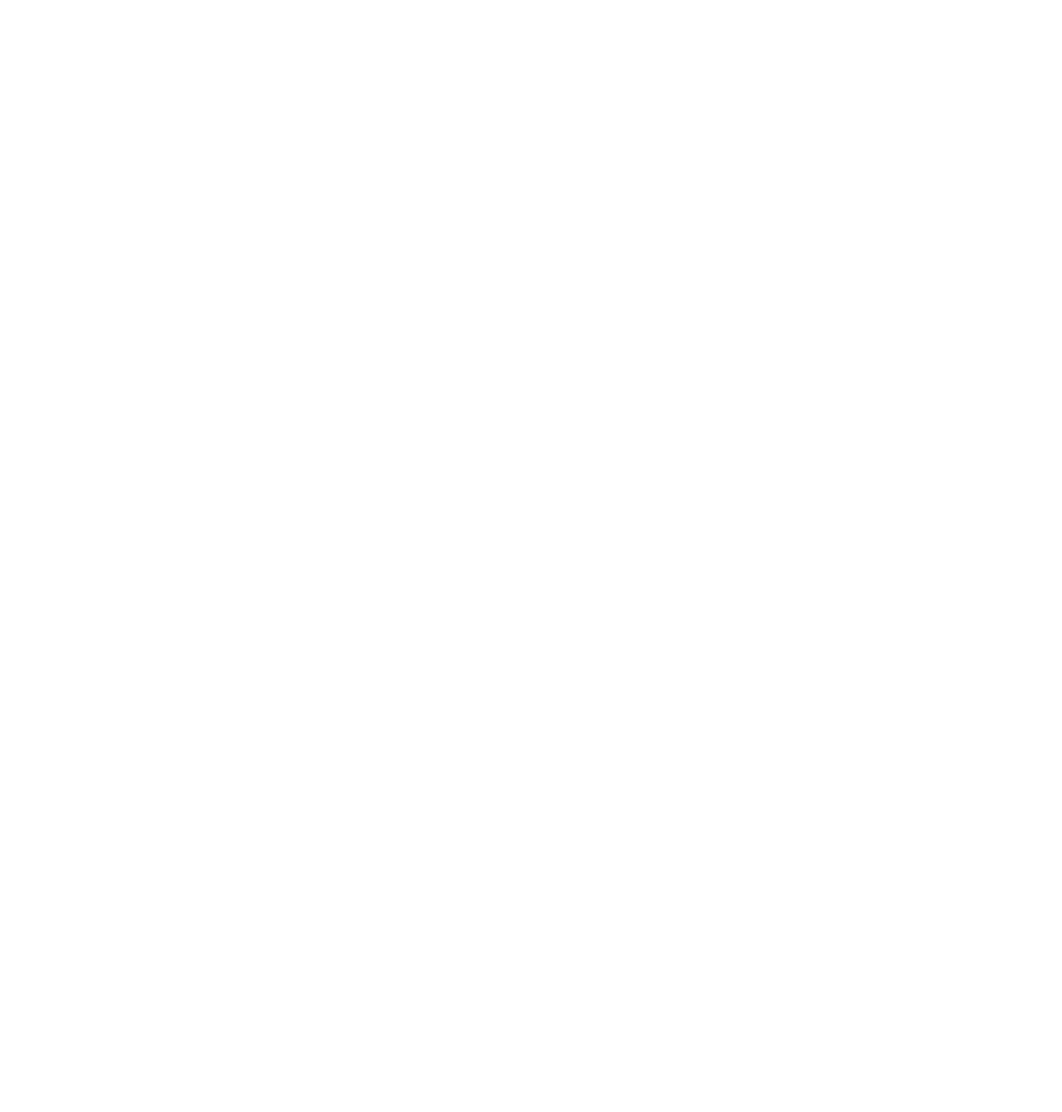
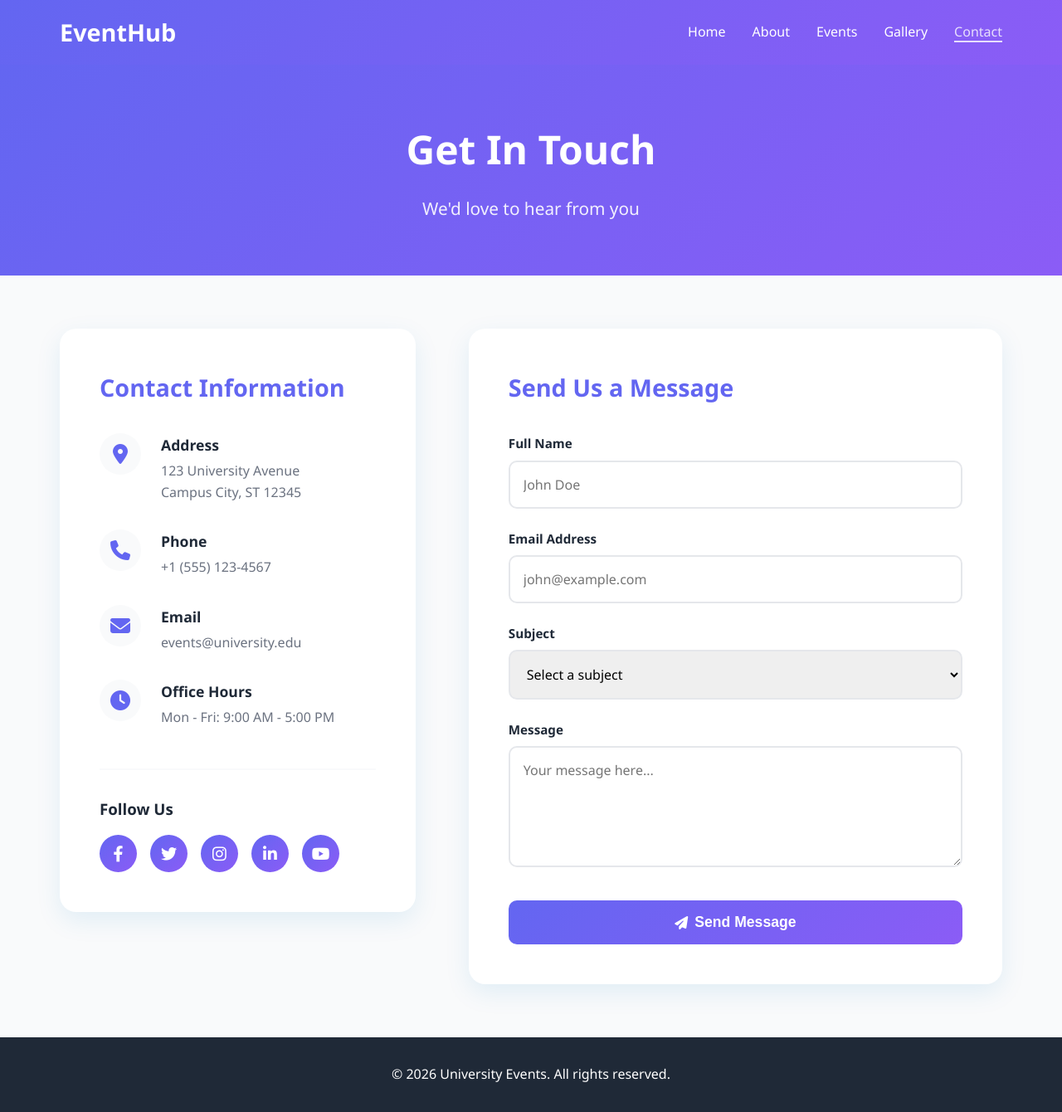
Before and after one commit to AbuHuraraDone/campus-events, a website: page src/contact.html in a window 1280 px wide. Shown: the whole page at 83% size. Before the commit the page ends 800 px from the top, so only its background shows below. Drawn offline with Linux system fonts and the light colour scheme.

Commit message:
Implemented contact page

```diff
--- a/src/contact.html
+++ b/src/contact.html
@@ -0,0 +1,116 @@
+<!DOCTYPE html>
+<html lang="en">
+<head>
+    <meta charset="UTF-8">
+    <meta name="viewport" content="width=device-width, initial-scale=1.0">
+    <title>Contact Us</title>
+    <link rel="stylesheet" href="../styles/style.css">
+    <link rel="stylesheet" href="https://cdnjs.cloudflare.com/ajax/libs/font-awesome/6.4.0/css/all.min.css">
+</head>
+<body>
+    <header class="page-header">
+        <nav class="navbar">
+            <div class="logo">EventHub</div>
+            <ul class="nav-links">
+                <li><a href="index.html">Home</a></li>
+                <li><a href="destination.html">About</a></li>
+                <li><a href="packages.html">Events</a></li>
+                <li><a href="gallery.html">Gallery</a></li>
+                <li><a href="contact.html" class="active">Contact</a></li>
+            </ul>
+        </nav>
+    </header>
+
+    <main>
+        <section class="contact-hero">
+            <h1>Get In Touch</h1>
+            <p>We'd love to hear from you</p>
+        </section>
+
+        <section class="contact-container">
+            <div class="contact-info">
+                <h2>Contact Information</h2>
+                <div class="info-item">
+                    <i class="fas fa-map-marker-alt"></i>
+                    <div>
+                        <h3>Address</h3>
+                        <p>123 University Avenue<br>Campus City, ST 12345</p>
+                    </div>
+                </div>
+                <div class="info-item">
+                    <i class="fas fa-phone"></i>
+                    <div>
+                        <h3>Phone</h3>
+                        <p>+1 (555) 123-4567</p>
+                    </div>
+                </div>
+                <div class="info-item">
+                    <i class="fas fa-envelope"></i>
+                    <div>
+                        <h3>Email</h3>
+                        <p>events@university.edu</p>
+                    </div>
+                </div>
+                <div class="info-item">
+                    <i class="fas fa-clock"></i>
+                    <div>
+                        <h3>Office Hours</h3>
+                        <p>Mon - Fri: 9:00 AM - 5:00 PM</p>
+                    </div>
+                </div>
+
+                <div class="social-links">
+                    <h3>Follow Us</h3>
+                    <div class="social-icons">
+                        <a href="#" class="social-icon"><i class="fab fa-facebook-f"></i></a>
+                        <a href="#" class="social-icon"><i class="fab fa-twitter"></i></a>
+                        <a href="#" class="social-icon"><i class="fab fa-instagram"></i></a>
+                        <a href="#" class="social-icon"><i class="fab fa-linkedin-in"></i></a>
+                        <a href="#" class="social-icon"><i class="fab fa-youtube"></i></a>
+                    </div>
+                </div>
+            </div>
+
+            <div class="contact-form-container">
+                <h2>Send Us a Message</h2>
+                <form class="contact-form" action="#" method="POST">
+                    <div class="form-group">
+                        <label for="name">Full Name</label>
+                        <input type="text" id="name" name="name" required placeholder="John Doe">
+                    </div>
+
+                    <div class="form-group">
+                        <label for="email">Email Address</label>
+                        <input type="email" id="email" name="email" required placeholder="john@example.com">
+                    </div>
+
+                    <div class="form-group">
+                        <label for="subject">Subject</label>
+                        <select id="subject" name="subject" required>
+                            <option value="">Select a subject</option>
+                            <option value="general">General Inquiry</option>
+                            <option value="event">Event Question</option>
+                            <option value="booking">Booking Issue</option>
+                            <option value="feedback">Feedback</option>
+                            <option value="other">Other</option>
+                        </select>
+                    </div>
+
+                    <div class="form-group">
+                        <label for="message">Message</label>
+                        <textarea id="message" name="message" rows="5" required placeholder="Your message here..."></textarea>
+                    </div>
+
+                    <button type="submit" class="submit-btn">
+                        <i class="fas fa-paper-plane"></i> Send Message
+                    </button>
+                </form>
+            </div>
+        </section>
+    </main>
+
+    <footer>
+        <p>&copy; 2026 University Events. All rights reserved.</p>
+    </footer>
+</body>
+</html>
--- a/styles/style.css
+++ b/styles/style.css
@@ -148,3 +148,274 @@ footer {
         gap: 1rem;
     }
 }
+
+
+
+
+
+
+
+/* contact.css - Contact Page Styles */
+
+/* Header */
+.page-header {
+    background: linear-gradient(135deg, var(--primary-color), var(--secondary-color));
+    color: var(--white);
+    padding: 1rem 0;
+    box-shadow: 0 2px 10px rgba(0,0,0,0.1);
+}
+
+.navbar {
+    max-width: 1200px;
+    margin: 0 auto;
+    padding: 0 2rem;
+    display: flex;
+    justify-content: space-between;
+    align-items: center;
+}
+
+.logo {
+    font-size: 1.8rem;
+    font-weight: bold;
+}
+
+.nav-links {
+    display: flex;
+    list-style: none;
+    gap: 2rem;
+}
+
+.nav-links a {
+    color: var(--white);
+    text-decoration: none;
+    font-weight: 500;
+    transition: opacity 0.3s;
+}
+
+.nav-links a:hover,
+.nav-links a.active {
+    opacity: 0.8;
+    border-bottom: 2px solid var(--white);
+}
+
+/* Contact Hero */
+.contact-hero {
+    text-align: center;
+    padding: 4rem 2rem;
+    background: linear-gradient(135deg, var(--primary-color), var(--secondary-color));
+    color: var(--white);
+}
+
+.contact-hero h1 {
+    font-size: 3rem;
+    margin-bottom: 1rem;
+}
+
+.contact-hero p {
+    font-size: 1.3rem;
+    opacity: 0.9;
+}
+
+/* Contact Container */
+.contact-container {
+    max-width: 1200px;
+    margin: 4rem auto;
+    padding: 0 2rem;
+    display: grid;
+    grid-template-columns: 1fr 1.5fr;
+    gap: 4rem;
+}
+
+/* Contact Info */
+.contact-info {
+    background: var(--white);
+    padding: 3rem;
+    border-radius: 20px;
+    box-shadow: 0 10px 30px rgba(2, 132, 199, 0.1);
+    height: fit-content;
+}
+
+.contact-info h2 {
+    color: var(--primary-color);
+    font-size: 1.8rem;
+    margin-bottom: 2rem;
+}
+
+.info-item {
+    display: flex;
+    align-items: flex-start;
+    gap: 1.5rem;
+    margin-bottom: 2rem;
+}
+
+.info-item i {
+    font-size: 1.5rem;
+    color: var(--primary-color);
+    width: 50px;
+    height: 50px;
+    background: var(--bg-light);
+    border-radius: 50%;
+    display: flex;
+    align-items: center;
+    justify-content: center;
+    flex-shrink: 0;
+}
+
+.info-item h3 {
+    color: var(--text-dark);
+    font-size: 1.1rem;
+    margin-bottom: 0.3rem;
+}
+
+.info-item p {
+    color: var(--text-light);
+    line-height: 1.6;
+}
+
+/* Social Links */
+.social-links {
+    margin-top: 3rem;
+    padding-top: 2rem;
+    border-top: 2px solid var(--bg-light);
+}
+
+.social-links h3 {
+    color: var(--text-dark);
+    margin-bottom: 1rem;
+}
+
+.social-icons {
+    display: flex;
+    gap: 1rem;
+}
+
+.social-icon {
+    width: 45px;
+    height: 45px;
+    background: linear-gradient(135deg, var(--primary-color), var(--secondary-color));
+    color: var(--white);
+    border-radius: 50%;
+    display: flex;
+    align-items: center;
+    justify-content: center;
+    text-decoration: none;
+    font-size: 1.2rem;
+    transition: transform 0.3s, box-shadow 0.3s;
+}
+
+.social-icon:hover {
+    transform: translateY(-3px);
+    box-shadow: 0 5px 15px rgba(2, 132, 199, 0.4);
+}
+
+/* Contact Form */
+.contact-form-container {
+    background: var(--white);
+    padding: 3rem;
+    border-radius: 20px;
+    box-shadow: 0 10px 30px rgba(2, 132, 199, 0.1);
+}
+
+.contact-form-container h2 {
+    color: var(--primary-color);
+    font-size: 1.8rem;
+    margin-bottom: 2rem;
+}
+
+.contact-form {
+    display: flex;
+    flex-direction: column;
+    gap: 1.5rem;
+}
+
+.form-group {
+    display: flex;
+    flex-direction: column;
+}
+
+.form-group label {
+    color: var(--text-dark);
+    font-weight: 600;
+    margin-bottom: 0.5rem;
+    font-size: 0.95rem;
+}
+
+.form-group input,
+.form-group select,
+.form-group textarea {
+    padding: 1rem;
+    border: 2px solid #e5e7eb;
+    border-radius: 10px;
+    font-size: 1rem;
+    font-family: inherit;
+    transition: border-color 0.3s, box-shadow 0.3s;
+}
+
+.form-group input:focus,
+.form-group select:focus,
+.form-group textarea:focus {
+    outline: none;
+    border-color: var(--primary-color);
+    box-shadow: 0 0 0 3px rgba(2, 132, 199, 0.1);
+}
+
+.form-group textarea {
+    resize: vertical;
+    min-height: 120px;
+}
+
+.submit-btn {
+    background: linear-gradient(135deg, var(--primary-color), var(--secondary-color));
+    color: var(--white);
+    border: none;
+    padding: 1rem 2rem;
+    border-radius: 10px;
+    font-size: 1.1rem;
+    font-weight: bold;
+    cursor: pointer;
+    display: flex;
+    align-items: center;
+    justify-content: center;
+    gap: 0.5rem;
+    transition: transform 0.3s, box-shadow 0.3s;
+    margin-top: 1rem;
+}
+
+.submit-btn:hover {
+    transform: translateY(-2px);
+    box-shadow: 0 10px 20px rgba(2, 132, 199, 0.3);
+}
+
+.submit-btn i {
+    font-size: 1rem;
+}
+
+/* Footer */
+footer {
+    text-align: center;
+    padding: 2rem;
+    background-color: var(--text-dark);
+    color: var(--white);
+}
+
+/* Responsive */
+@media (max-width: 968px) {
+    .contact-container {
+        grid-template-columns: 1fr;
+    }
+
+    .contact-info {
+        order: 2;
+    }
+}
+
+@media (max-width: 768px) {
+    .navbar {
+        flex-direction: column;
+        gap: 1rem;
+    }
+
+    .social-icons {
+        justify-content: center;
+    }
+}
```
